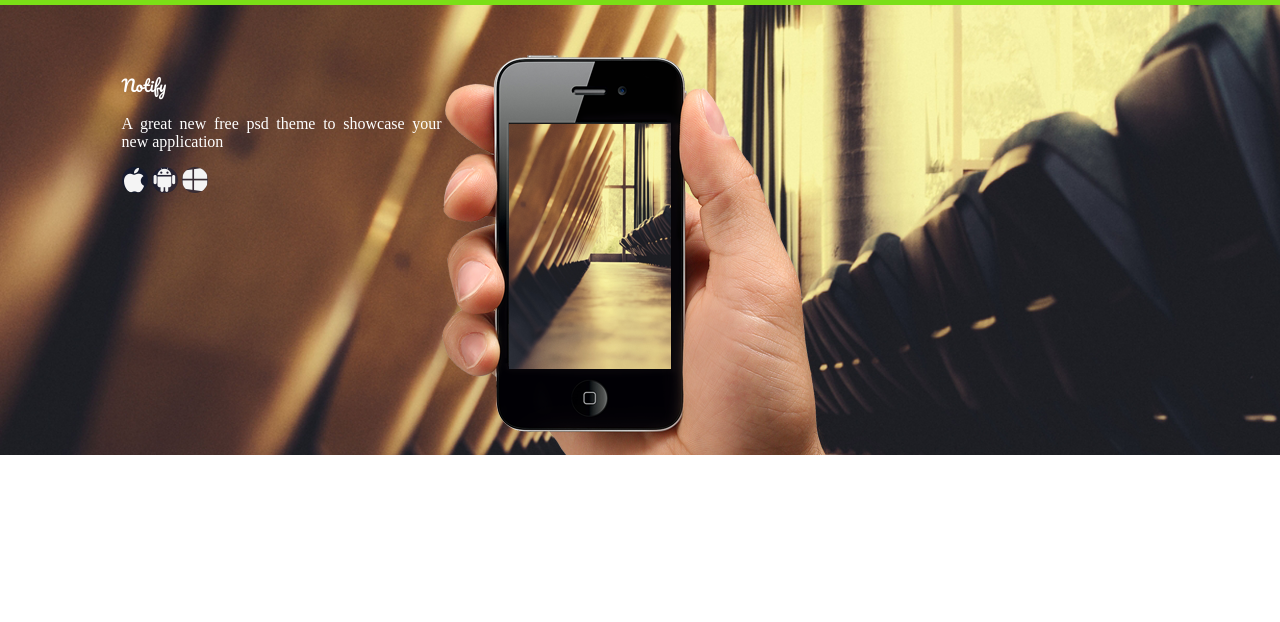
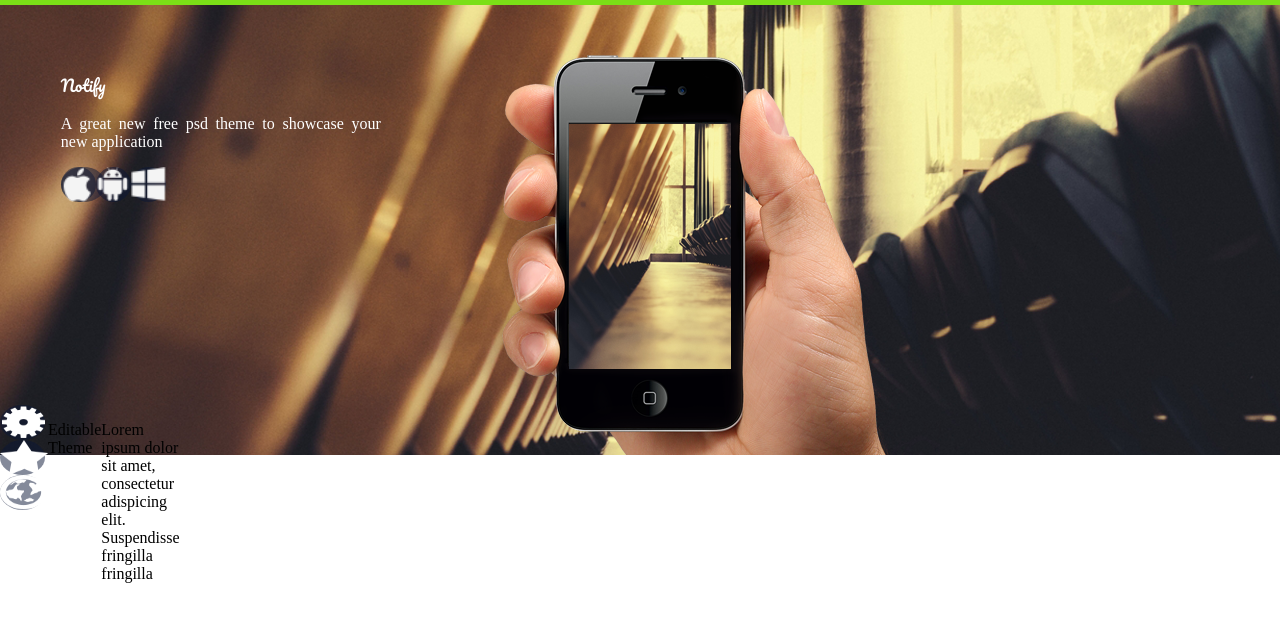
Before and after one commit to BRTytan/notify, a plain HTML site: page index.html in a window 1280 px wide. Drawn offline with Linux system fonts and the light colour scheme.

Commit message:
criando section

```diff
--- a/index.html
+++ b/index.html
@@ -22,15 +22,38 @@
 
                     <p>A great new free psd theme to showcase your new application</p>
                 </div>
-                <div>
-                    <img class="icons" src="imagens/icone-ios.png">
-                    <img class="icons" src="imagens/icone-android.png">
-                    <img class="icons" src="imagens/icone-windows.png">
+                <div class="iconsGeral">
+                    <div class="iconsGeral">
+                        <img src="imagens/icone-ios.png">
+                    </div>
+                    <div class="iconsGeral">
+                        <img src="imagens/icone-android.png">
+                    </div>
+                    <div class="iconsGeral">
+                        <img src="imagens/icone-windows.png">
+                    </div>
                 </div>
             </div>
             <div class="imageHand">
             </div>
         </div>
     </header>
+<section class="coluna">
+    <div class="coluna">
+        <div class="iconsGeral">
+            <img src="imagens/icone1.png">
+            <p>Editable Theme</p>
+            <P>Lorem ipsum dolor sit amet, consectetur adispicing elit. Suspendisse fringilla fringilla </P>
+        </div>
+
+        <div class="iconsGeral">
+            <img src="imagens/icone2.png">
+        </div>
+
+        <div class="iconsGeral">
+            <img src="imagens/icone3.png">
+        </div>
+    </div>
+</section>
 </body>
 </html>
--- a/style.css
+++ b/style.css
@@ -1,6 +1,9 @@
 /* ========================== Default ================================== */
 body{
     margin: 0 auto;
+    display: flex;
+    flex-direction: column;
+    justify-content: center;
 }
 /* ========================== nav ================================== */
 .linha{
@@ -24,7 +27,7 @@ div{
     background-position: center;
     height: 100%;
     width: 100%;
-    justify-content: center;
+    justify-content: space-around;
     display:flex;
     padding-top: 50px;
 }
@@ -43,10 +46,20 @@ div{
 .textEspec{
     font-family: 'Pacifico', cursive;
 }
+.iconsGeral{
+    border-radius: 100%;
+    display:flex;
+    align-content: center;
+    background-size: 25px;
+    background-color: rgba(10,23,55,0.5);
+    height: 35px;
+    width: 45px;
+}
 .icons{
-    border-radius: 75%;
+    border-image: 25px;
     background-color: rgba(10,23,55,0.5);
-    backdrop-filter:initial;
+    height: 35px;
+    width: 45px;
 }
 .imageHand{
     background-repeat: none;
```
